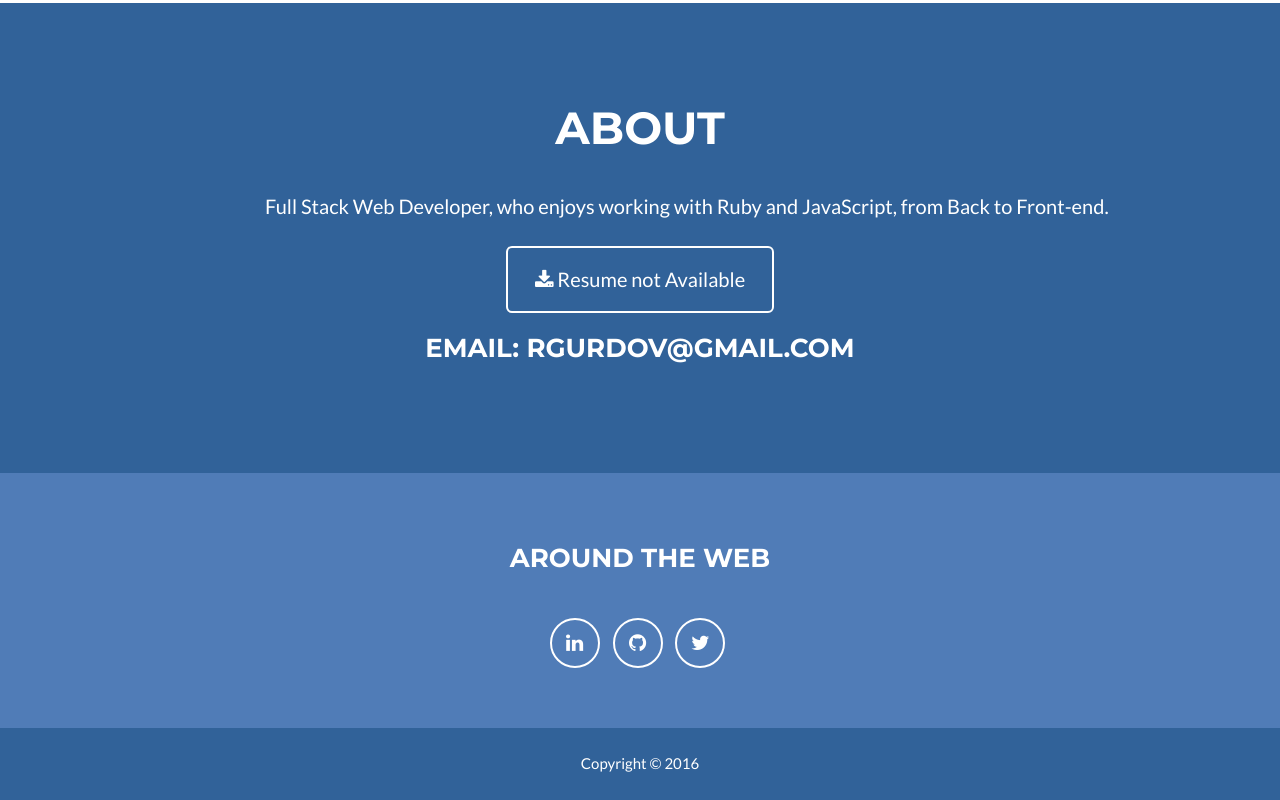
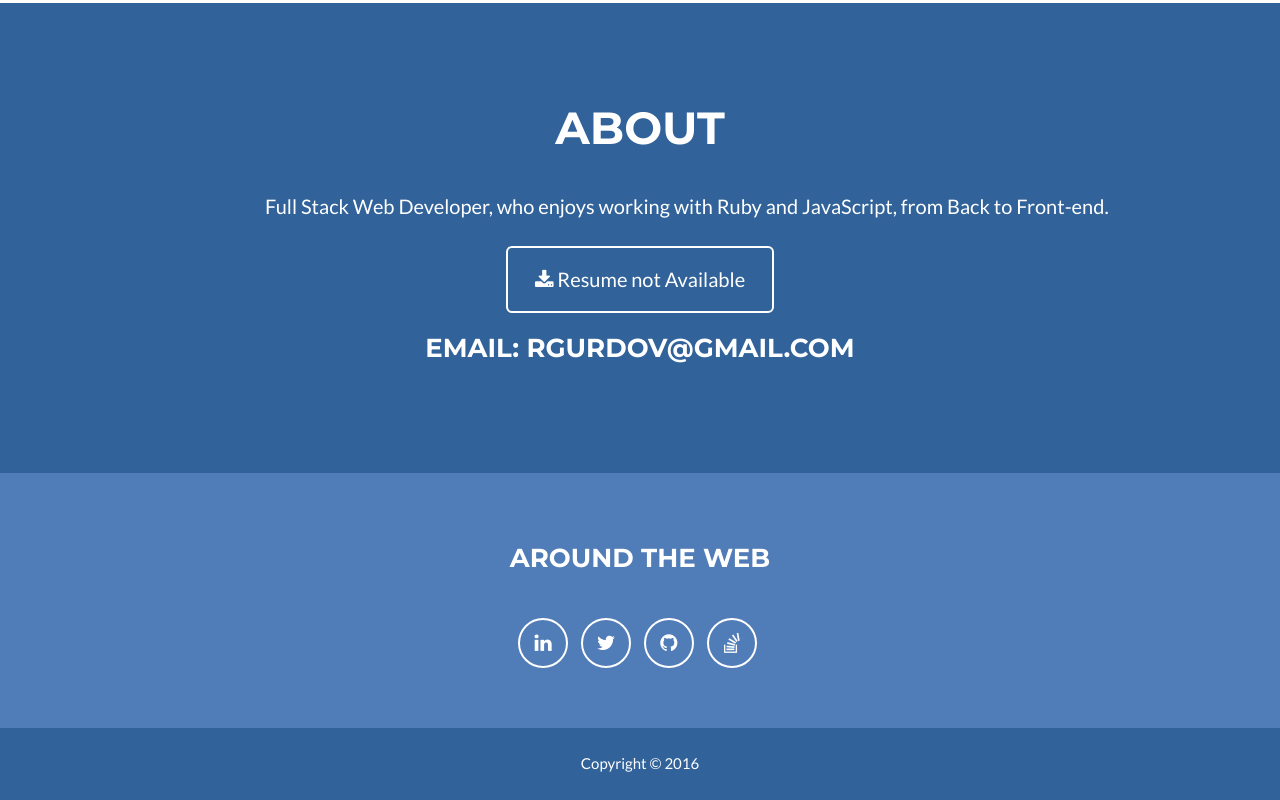
Before and after one commit to 7urkm3n/7urkm3n.github.io, a plain HTML site: page index.html in a window 1280 px wide. Shown: the part 1677-2477 px from the top of the page. Drawn offline with nearby package versions, Linux system fonts and the light colour scheme; a web font is replaced by a local one.

Commit message:
added stackoverflow link

```diff
--- a/index.html
+++ b/index.html
@@ -223,10 +223,13 @@
                                 <a href="http://www.linkedin.com/in/7urkm3n" target='_blank' class="btn-social btn-outline"><i class="fa fa-fw fa-linkedin"></i></a>
                             </li>
                             <li>
+                                <a href="https://twitter.com/rgurdov" class="btn-social btn-outline" target='_blank'><i class="fa fa-fw fa-twitter"></i></a>
+                            </li>
+                            <li>
                                 <a href="http://github.com/7urkm3n" class="btn-social btn-outline" target='_blank'><i class="fa fa-fw fa-github"></i></a>
                             </li>
                             <li>
-                                <a href="https://twitter.com/rgurdov" class="btn-social btn-outline" target='_blank'><i class="fa fa-fw fa-twitter"></i></a>
+                                <a href="http://stackoverflow.com/users/2325924/7urkm3n" class="btn-social btn-outline" target='_blank'><i class="fa fa-fw fa-stack-overflow"></i></a>
                             </li>
                         </ul>
                     </div>
```
